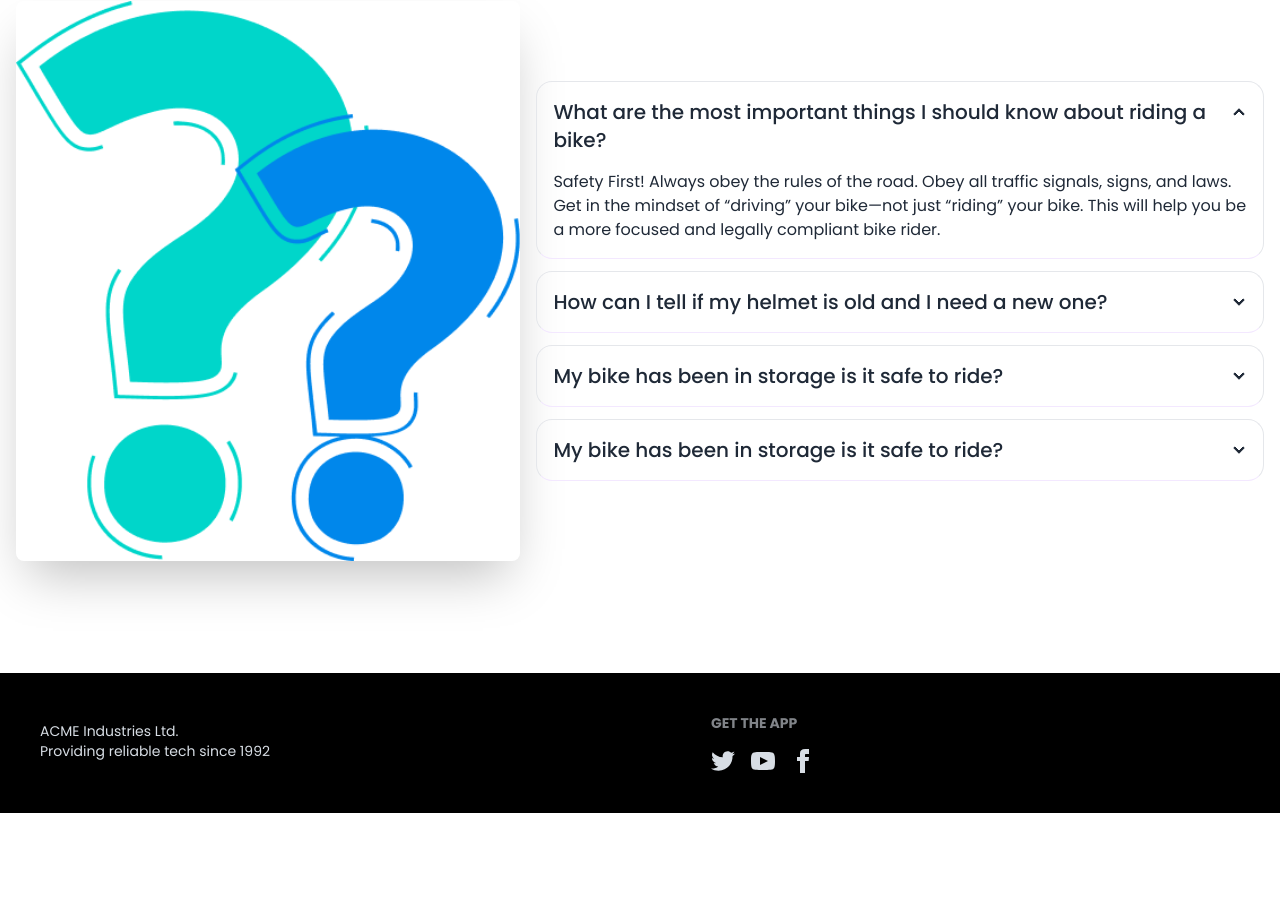
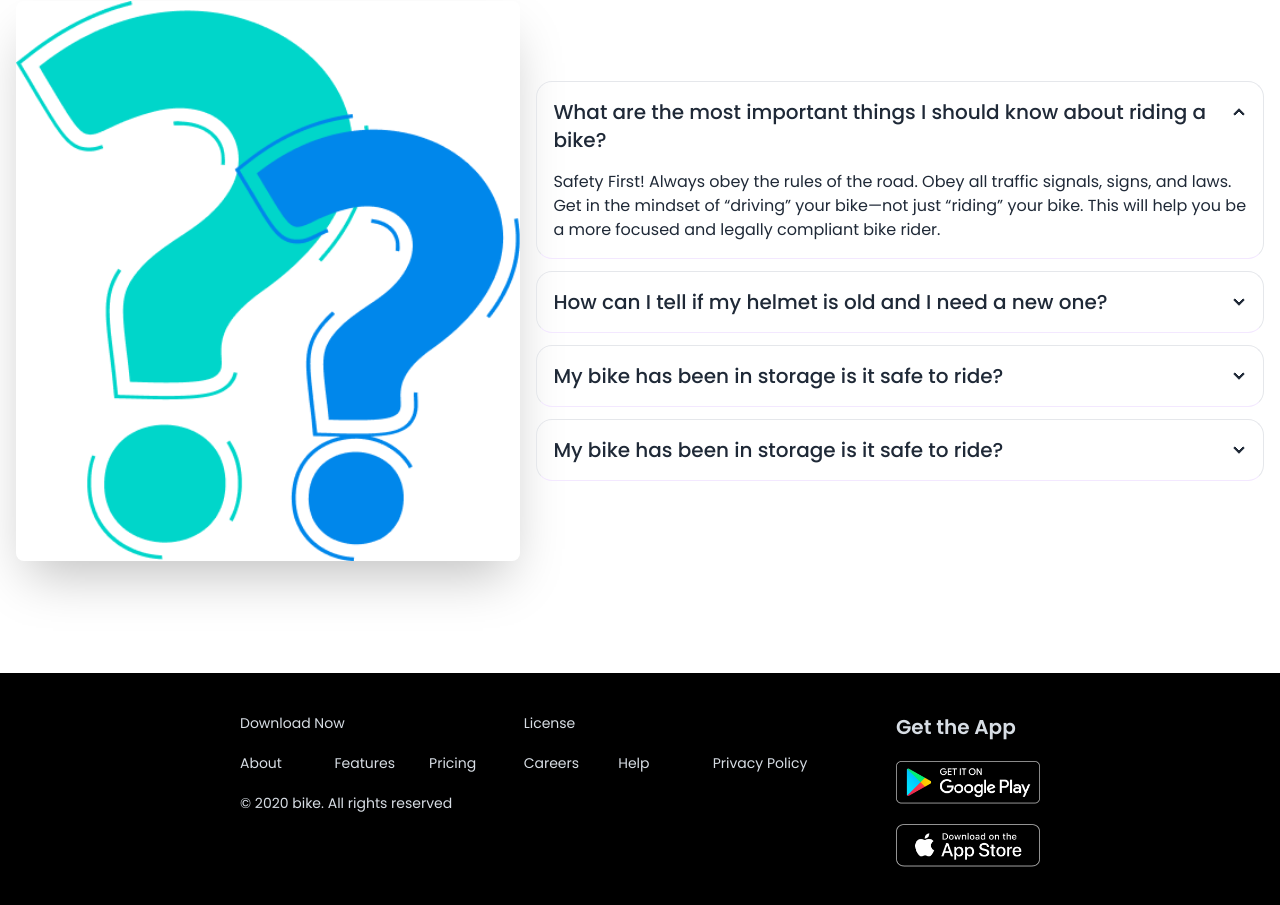
Before and after one commit to raihan-naime/biker-zone-resources, a plain HTML site: page index.html in a window 1280 px wide. Shown: the part 2577-3482 px from the top of the page. Before the commit the page ends 3390 px from the top, so only its background shows below. Drawn offline with nearby package versions, Linux system fonts and the light colour scheme.

Commit message:
added footer section

```diff
--- a/index.html
+++ b/index.html
@@ -98,7 +98,7 @@
              </div>
              <!-- image content -->
               <div class="flex-1">
-                <img src="images/slider/bike1.png" class="w-[400px]" />
+                <img class="w-36" src="images/slider/bike1.png" class="w-[400px]" />
               </div>
           </div>
           <div class="absolute left-5 right-5 top-1/2 flex -translate-y-1/2 transform justify-between">
@@ -398,7 +398,7 @@
 
     <!-- footer section -->
     <footer class="footer bg-black text-neutral-content p-10">
-      <aside>
+      <!-- <aside>
           <path
             d="M22.672 15.226l-2.432.811.841 2.515c.33 1.019-.209 2.127-1.23 2.456-1.15.325-2.148-.321-2.463-1.226l-.84-2.518-5.013 1.677.84 2.517c.391 1.203-.434 2.542-1.831 2.542-.88 0-1.601-.564-1.86-1.314l-.842-2.516-2.431.809c-1.135.328-2.145-.317-2.463-1.229-.329-1.018.211-2.127 1.231-2.456l2.432-.809-1.621-4.823-2.432.808c-1.355.384-2.558-.59-2.558-1.839 0-.817.509-1.582 1.327-1.846l2.433-.809-.842-2.515c-.33-1.02.211-2.129 1.232-2.458 1.02-.329 2.13.209 2.461 1.229l.842 2.515 5.011-1.677-.839-2.517c-.403-1.238.484-2.553 1.843-2.553.819 0 1.585.509 1.85 1.326l.841 2.517 2.431-.81c1.02-.33 2.131.211 2.461 1.229.332 1.018-.21 2.126-1.23 2.456l-2.433.809 1.622 4.823 2.433-.809c1.242-.401 2.557.484 2.557 1.838 0 .819-.51 1.583-1.328 1.847m-8.992-6.428l-5.01 1.675 1.619 4.828 5.011-1.674-1.62-4.829z"></path>
         </svg>
@@ -407,45 +407,42 @@
           <br />
           Providing reliable tech since 1992
         </p>
-      </aside>
-      <nav>
+      </aside> -->
+      <!-- <nav>
         <h6 class="footer-title">Get the App</h6>
-        <div class="grid grid-flow-col gap-4">
-          <a>
-            <svg
-              xmlns="http://www.w3.org/2000/svg"
-              width="24"
-              height="24"
-              viewBox="0 0 24 24"
-              class="fill-current">
-              <path
-                d="M24 4.557c-.883.392-1.832.656-2.828.775 1.017-.609 1.798-1.574 2.165-2.724-.951.564-2.005.974-3.127 1.195-.897-.957-2.178-1.555-3.594-1.555-3.179 0-5.515 2.966-4.797 6.045-4.091-.205-7.719-2.165-10.148-5.144-1.29 2.213-.669 5.108 1.523 6.574-.806-.026-1.566-.247-2.229-.616-.054 2.281 1.581 4.415 3.949 4.89-.693.188-1.452.232-2.224.084.626 1.956 2.444 3.379 4.6 3.419-2.07 1.623-4.678 2.348-7.29 2.04 2.179 1.397 4.768 2.212 7.548 2.212 9.142 0 14.307-7.721 13.995-14.646.962-.695 1.797-1.562 2.457-2.549z"></path>
-            </svg>
-          </a>
-          <a>
-            <svg
-              xmlns="http://www.w3.org/2000/svg"
-              width="24"
-              height="24"
-              viewBox="0 0 24 24"
-              class="fill-current">
-              <path
-                d="M19.615 3.184c-3.604-.246-11.631-.245-15.23 0-3.897.266-4.356 2.62-4.385 8.816.029 6.185.484 8.549 4.385 8.816 3.6.245 11.626.246 15.23 0 3.897-.266 4.356-2.62 4.385-8.816-.029-6.185-.484-8.549-4.385-8.816zm-10.615 12.816v-8l8 3.993-8 4.007z"></path>
-            </svg>
-          </a>
-          <a>
-            <svg
-              xmlns="http://www.w3.org/2000/svg"
-              width="24"
-              height="24"
-              viewBox="0 0 24 24"
-              class="fill-current">
-              <path
-                d="M9 8h-3v4h3v12h5v-12h3.642l.358-4h-4v-1.667c0-.955.192-1.333 1.115-1.333h2.885v-5h-3.808c-3.596 0-5.192 1.583-5.192 4.615v3.385z"></path>
-            </svg>
-          </a>
+        <div class="grid grid-cols-1 gap-4">
+          <a><img class="w-36" src="images/others/android.png" alt=""></a>
+          <a><img class="w-36" src="images/others/ios.png" alt=""></a>
         </div>
-      </nav>
+      </nav> -->
+
+      <div class="md:w-4/6 mx-auto flex justify-between">
+        <div>
+          <div>
+            <ul class="grid md:grid-cols-2">
+              <li>Download Now</li>
+              <li>License</li>
+            </ul>
+          </div>  <br>
+          <div>
+            <ul class="grid grid-cols-2 md:grid-cols-6 gap4">
+              <li><a href="">About</a></li>
+              <li><a href="">Features</a></li>
+              <li><a href="">Pricing</a></li>
+              <li><a href="">Careers</a></li>
+              <li><a href="">Help</a></li>
+              <li><a href="">Privacy Policy</a></li>
+            </ul>
+          </div> <br>
+          <p>© 2020 bike. All rights reserved</p>
+        </div>
+        <div>
+          <h3 class="font-semibold text-xl">Get the App</h3> <br>
+          <img class="w-36" src="images/others/android.png" alt=""> <br>
+          <img class="w-36" src="images/others/ios.png" alt="">
+        </div>
+      </div>
+
     </footer>
 </body>
 </html>
```
